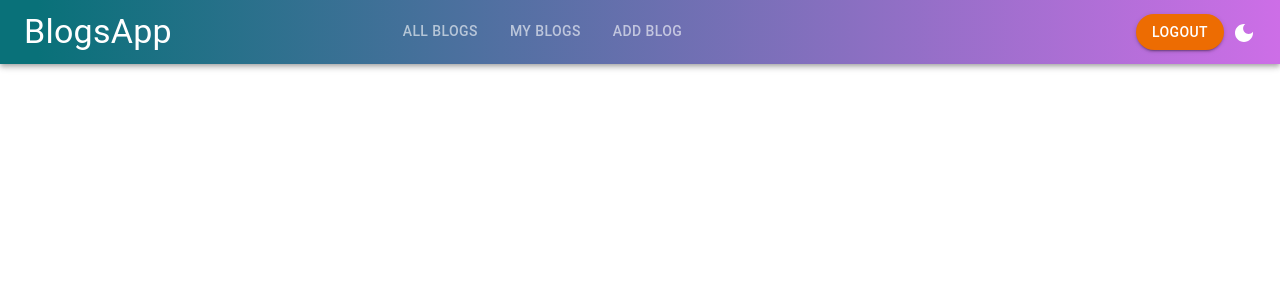
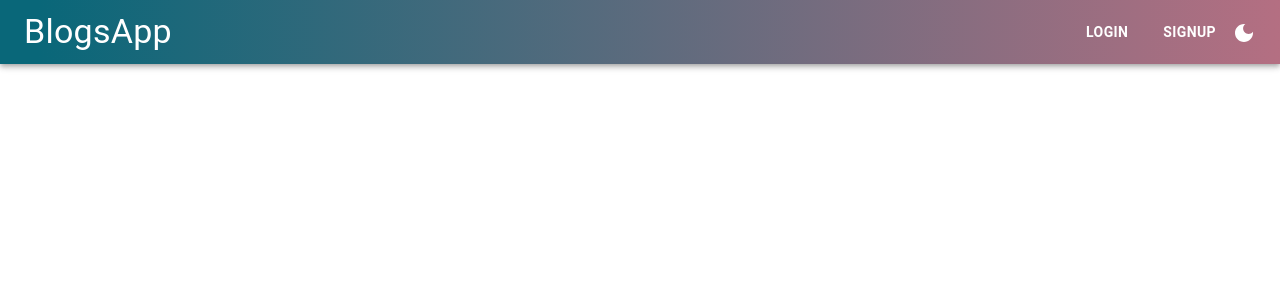
Before and after one commit to khushi2706/Blog-App-using-MERN-stack, a React (Create React App) app in the folder client/: page / in a window 1280 px wide. Shown: the top 300 px of the page. Built offline with nearby package versions, Linux system fonts and the light colour scheme.

Commit message:
login not showing bug fixed

```diff
--- a/client/src/componets/Header.js
+++ b/client/src/componets/Header.js
@@ -21,8 +21,8 @@ const Header = () => {
   const isDark = useSelector((state) => state.theme.isDarkmode);
   const theme = isDark ? darkTheme : lightTheme;
 
-  const isLoggedIn = useReducer((state) => state.isLoggedIn);
-  console.log(isLoggedIn);
+  const isLoggedIn = useSelector((state) => state.auth.isLoggedIn);
+
   const [value, setValue] = useState();
 
   return (
--- a/client/src/utils/theme.js
+++ b/client/src/utils/theme.js
@@ -1,14 +1,14 @@
 /* eslint-disable no-unused-labels */
 export const darkTheme = {
-    bg: 'black',
-    bgLi : '#202020',
-    text : 'white',
-    textSof : '#aaaaaa'
+  bg: "black",
+  bgLi: "#202020",
+  text: "white",
+  textSof: "#aaaaaa",
 };
 
 export const lightTheme = {
-    bg: 'linear-gradient(90deg, rgba(9,113,121,1) 3%, rgba(205,110,231,1) 100%)',
-    bgLi : 'white',
-    text : 'black',
-    textSof : '#606060'
+  bg: "linear-gradient(90deg, rgba(9,103,121,1) 3%, rgba(180,111,130,1) 100%)",
+  bgLi: "white",
+  text: "black",
+  textSof: "#606060",
 };
```
